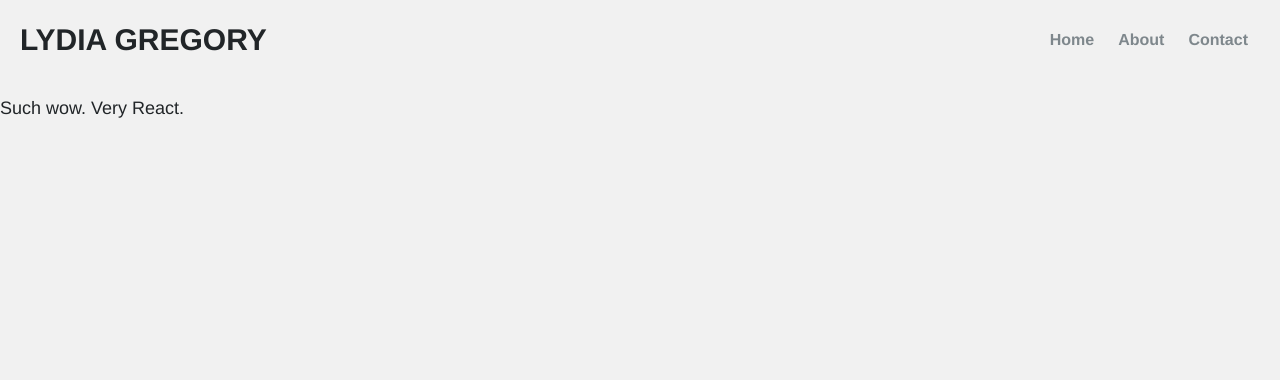
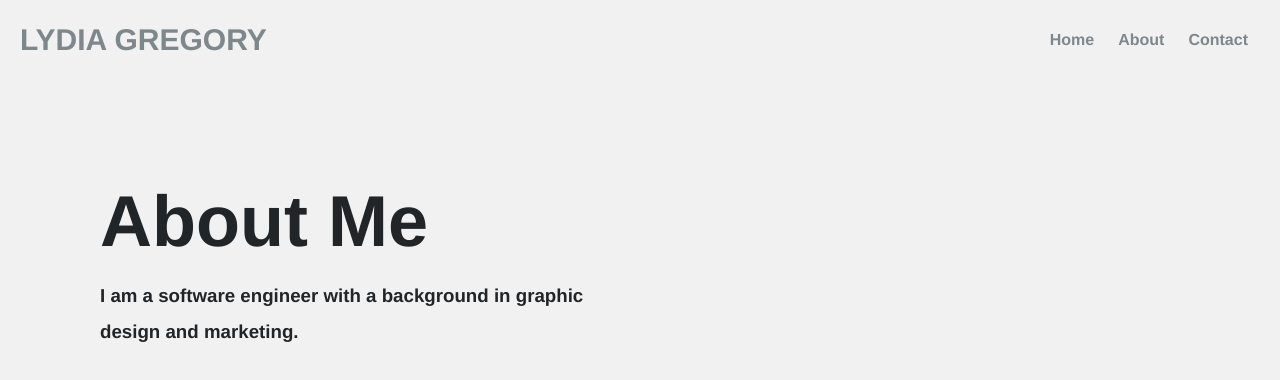
Before and after one commit to ljg2gb/Portfolio, a Gatsby site: page /about in a window 1280 px wide. Built offline with nearby package versions, Linux system fonts and the light colour scheme; Gatsby itself is replaced by a stand-in of ours.

Commit message:
breaks headerlayout into separate component

```diff
--- /dev/null
+++ b/src/components/headerLayout.js
@@ -0,0 +1,10 @@
+import React from "react";
+
+export default function Home({title, text}) {
+  return (
+    <div className='layout'>
+        <h1>{title}</h1>
+        <h3>{text}</h3>
+    </div>
+  );
+}
--- a/src/components/nav.js
+++ b/src/components/nav.js
@@ -1,10 +1,10 @@
-import React from "react"
+import React from "react";
 import { Link } from "gatsby";
 
 export default function Nav() {
-  return (
+  return(
     <nav>
-      <p>LYDIA GREGORY</p>
+      <Link className='name' to='/'>LYDIA GREGORY</Link>
       <div>
         <Link className='link' to='/'>Home</Link>
         <Link className='link' to='/about'>About</Link>
--- a/src/pages/about.js
+++ b/src/pages/about.js
@@ -1,11 +1,15 @@
-import React from "react"
-import Nav from "../components/nav"
+import React from "react";
+import Nav from "../components/nav";
+import Main from "../components/headerLayout";
+
+const title = 'About Me'
+const text = 'I am a software engineer with a background in graphic design and marketing.'
 
 export default function About() {
   return (
     <div>
       <Nav/>
-      <p>Such wow. Very React.</p>
+      <Main title={title} text={text} />
     </div>
   )
 }
--- a/src/styles/index.sass
+++ b/src/styles/index.sass
@@ -51,8 +51,9 @@ nav
     justify-content: space-between
     padding: 0 20px
     line-height: 20px
-    p
+    .name
         font-size: 30px
+        line-height: 80px
         font-weight: 700
 
 .link
@@ -60,9 +61,8 @@ nav
     @include links
 
 
-.announcement
+.layout
     width: 500px
-    // text-align: right
     margin-top: 100px
     margin-left: 100px
     h1
```
Also changed, not shown: src/components/announcement.js (deleted, +0 -11 lines), src/pages/contact.js (+6 -2 lines), src/pages/index.js (+7 -4 lines), 1 other file.
